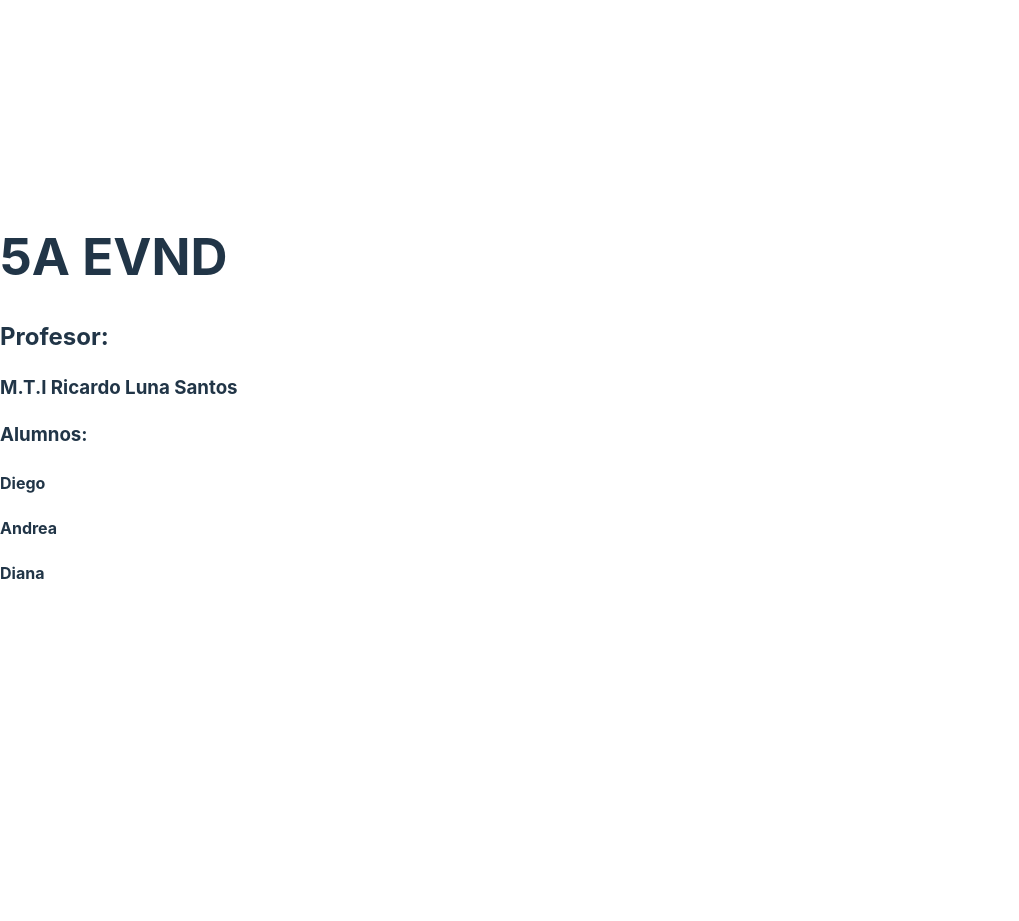
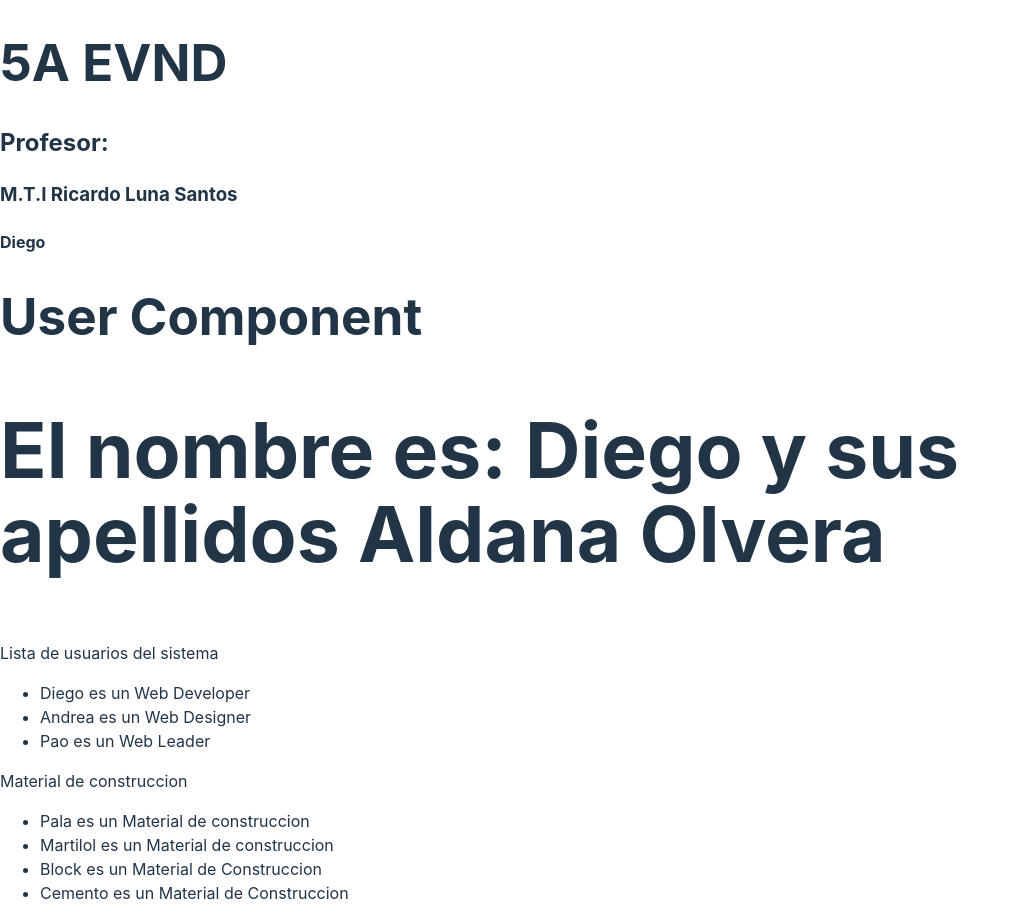
Before and after one commit to Diego-240680/REACTJS, a React (Vite) app in the folder my-react-app/: page / in a window 1280 px wide. Shown: the whole page, without its empty margins (0-1019 px from the left). Before the commit the page ends 800 px from the top, so only its background shows below. Built offline with nearby package versions, Linux system fonts and the light colour scheme.

Commit message:
create and edit componenst

```diff
--- a/my-react-app/src/App.jsx
+++ b/my-react-app/src/App.jsx
@@ -4,11 +4,68 @@
   <h1>5A EVND</h1>
   <h2>Profesor: </h2>
   <h3>M.T.I Ricardo Luna Santos</h3>
-  <h3>Alumnos:</h3>
   <h4>Diego</h4>
-  <h4>Andrea</h4>
-  <h4>Diana</h4>
+  <UserComponent />
+  <ProfileComponent />
+  <FeedComponent />
 </div>
 )
 }
+
+function UserComponent(){
+  const nombre = 'Diego';
+  const apellidos = 'Aldana Olvera';
+  const nombrecompleto = <h2>El nombre es: {nombre} y sus apellidos {apellidos}</h2>;
+  return <h1>User Component {nombrecompleto}</h1>;
+}
+
+
+
+function ProfileComponent(){
+   const users = [
+    { id: 1, name:'Diego', role: 'Web Developer'},
+    { id: 2, name:'Andrea', role: 'Web Designer'},
+    { id: 3, name:'Pao', role: 'Web Leader'},
+  ]
+  return (
+<>
+<p>Lista de usuarios del sistema</p>
+<ul>
+  {
+  users.map(function(user, index){
+    return (
+      <li key={index}>{user.name} es un {user.role}</li>
+    )
+  })
+}
+</ul>
+</>
+  );
+}
+
+
+
+function FeedComponent(){
+   const users = [
+    { id: 1, name:'Pala', role: 'Material de construccion'},
+    { id: 2, name:'Martilol', role: 'Material de construccion'},
+    { id: 3, name:'Block', role: 'Material de Construccion'},
+    { id: 4, name:'Cemento', role: 'Material de Construccion'},
+  ]
+   return (
+<>
+<p>Material de construccion</p>
+<ul>
+  {
+  users.map(function(user, index){
+    return (
+      <li key={index}>{user.name} es un {user.role}</li>
+    )
+  })
+}
+</ul>
+</>
+  );
+}
+
 export default App
```
